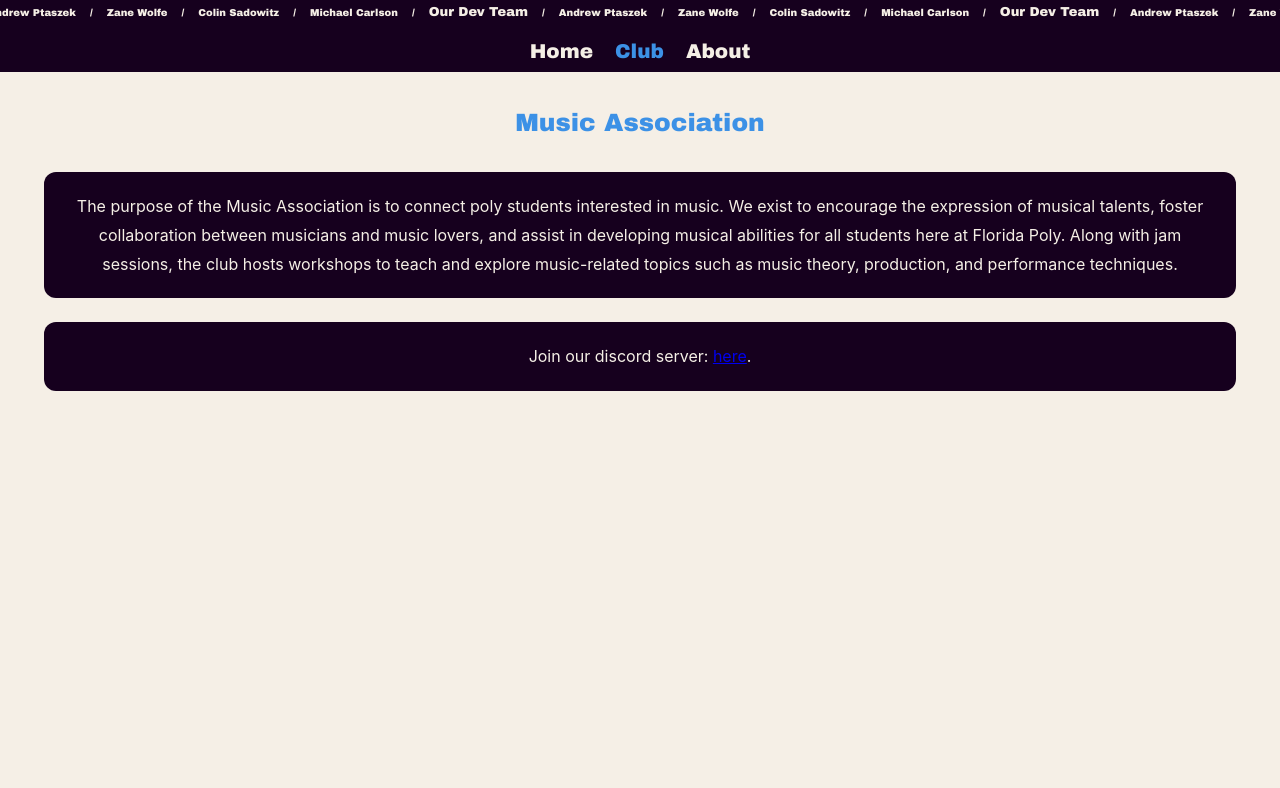
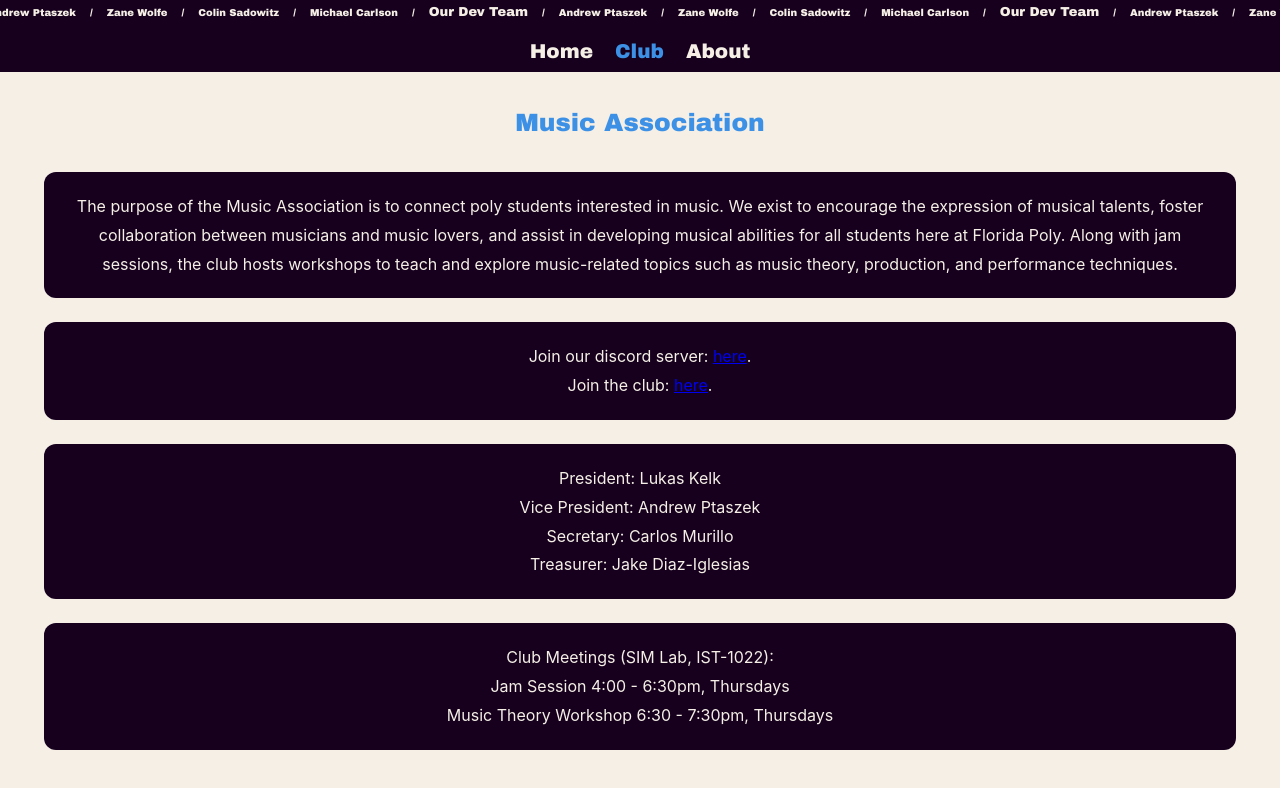
Before and after one commit to AndrewPtaszekDev/Open-Mic, a React (Create React App) app in the folder frontend/: page /club in a window 1280 px wide. Shown: the top 788 px of the page. Built offline with nearby package versions, Linux system fonts and the light colour scheme.

Commit message:
updated club and about

```diff
--- a/frontend/src/components/AboutComponents/About.tsx
+++ b/frontend/src/components/AboutComponents/About.tsx
@@ -7,9 +7,17 @@ const About: React.FC = () => {
     <div className="aboutclubtitle">
       The Production Team
     </div>
+    <div className='aboutcontainer'>
+      <div className='abouttext' >
+        Andrew Ptaszek - Project Manager & Backend Developer <br></br>
+        Zane Wolfe - Fullstack Developer <br></br>
+        Colin Sadowitz - Frontend Engineer <br></br>
+        Michael Carlson - UI/UX Designer <br></br>
+      </div>
+    </div>
     <div className="aboutcontainer">
       <div className="abouttext">
-      Our team created a website as part of our learning journey into React, Django, and backend server development. The main purpose of this website is to replace the manual list we currently use for our events, which keeps track of the order in which people go up to perform. By moving this process online, we’ve aimed to make it more efficient and organized, allowing users to sign up digitally and view their position in the performance lineup in real-time. This project has been a great way to build our skills in both front-end and back-end development, while creating a useful tool for event management.
+      Our team created a website as part of our learning journey into web development using React and Django. The main purpose of this website is to replace the manual list we currently use for our events, which keeps track of the performance order. By moving this process online, we’ve aimed to make it more efficient and organized, allowing users to sign up digitally and view their position in the performance lineup in real-time. This project has been a great way to build our skills in both front-end and back-end development, while creating a useful tool for event management.
      </div>
     </div>
   </div>
--- a/frontend/src/components/ClubComponents/Club.tsx
+++ b/frontend/src/components/ClubComponents/Club.tsx
@@ -16,6 +16,25 @@ const Club: React.FC = () => {
         <div className="clubtext">
           Join our discord server: <a href='https://discord.gg/QV9txczfVd'>here</a>.
         </div>
+
+        <div className="clubtext">
+          Join the club: <a href='https://floridapoly.presence.io/organization/music-association'>here</a>.
+        </div>
+      </div>
+      <div className="clubcontainer">
+        <div className="clubtext">
+          President: Lukas Kelk <br></br>
+          Vice President: Andrew Ptaszek <br></br>
+          Secretary: Carlos Murillo <br></br>
+          Treasurer: Jake Diaz-Iglesias <br></br>
+        </div>
+      </div>
+      <div className="clubcontainer">
+        <div className="clubtext">
+          Club Meetings (SIM Lab, IST-1022):<br></br>
+          Jam Session 4:00 - 6:30pm, Thursdays <br></br>
+          Music Theory Workshop 6:30 - 7:30pm, Thursdays <br></br>
+        </div>
       </div>
     </div>
   );
```
